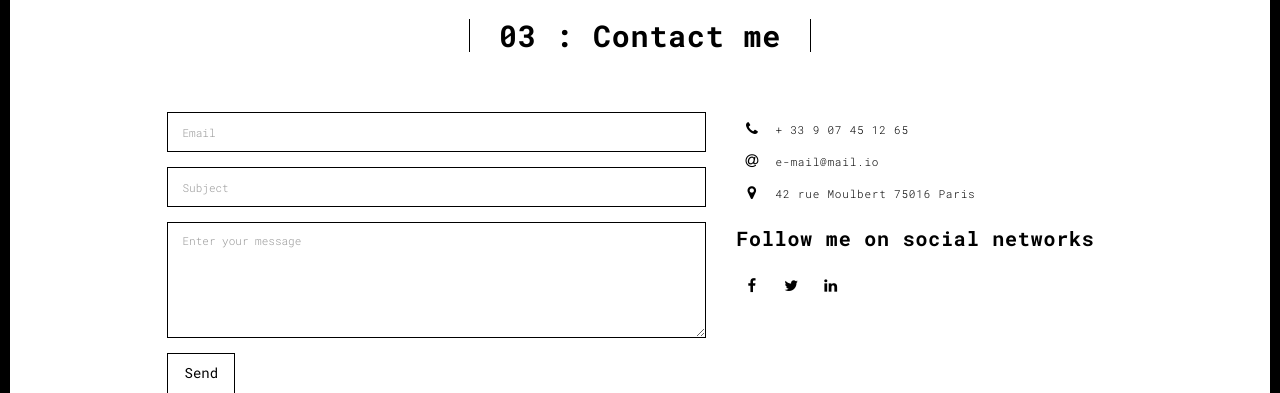
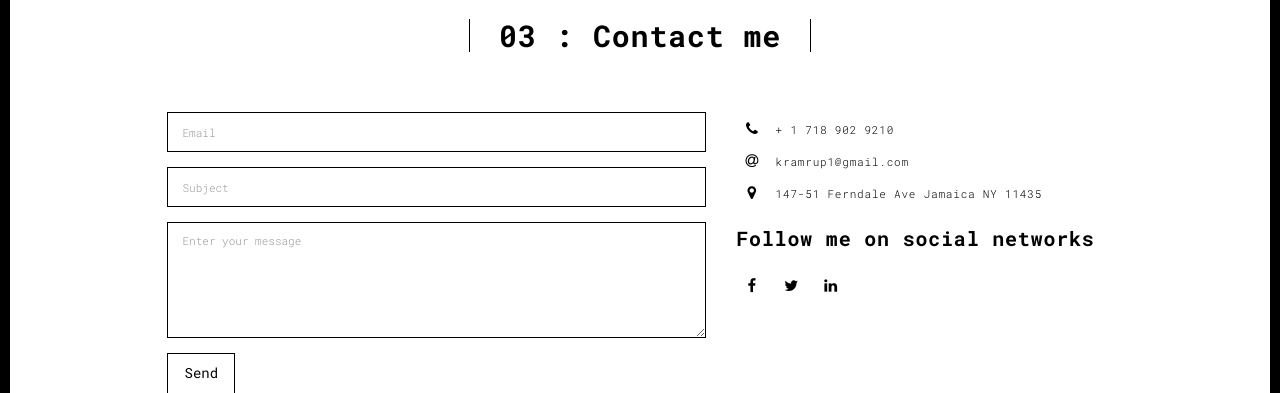
Before and after one commit to kramrup1/portfo, a Flask app: page /contact.html in a window 1280 px wide. Shown: the part 90-483 px from the top of the page. Run offline with Flask 2, Linux system fonts and the light colour scheme; some libraries are stand-ins or nearby versions.

Commit message:
Update contact.html

```diff
--- a/templates/contact.html
+++ b/templates/contact.html
@@ -80,19 +80,19 @@
                           <span class="fa-icon">
                             <i class="fa fa-phone" aria-hidden="true"></i>
                           </span>
-                          + 33 9 07 45 12 65
+                          + 1 718 902 9210
                         </li>
                         <li>
                           <span class="fa-icon">
                             <i class="fa fa-at" aria-hidden="true"></i>
                           </span>
-                          e-mail@mail.io
+                          kramrup1@gmail.com
                         </li>
                         <li>
                           <span class="fa-icon">
                             <i class="fa fa fa-map-marker" aria-hidden="true"></i>
                           </span>
-                          42 rue Moulbert 75016 Paris
+                          147-51 Ferndale Ave Jamaica NY 11435
                         </li>
                       </ul>
                       <h3>Follow me on social networks</h3>
```
